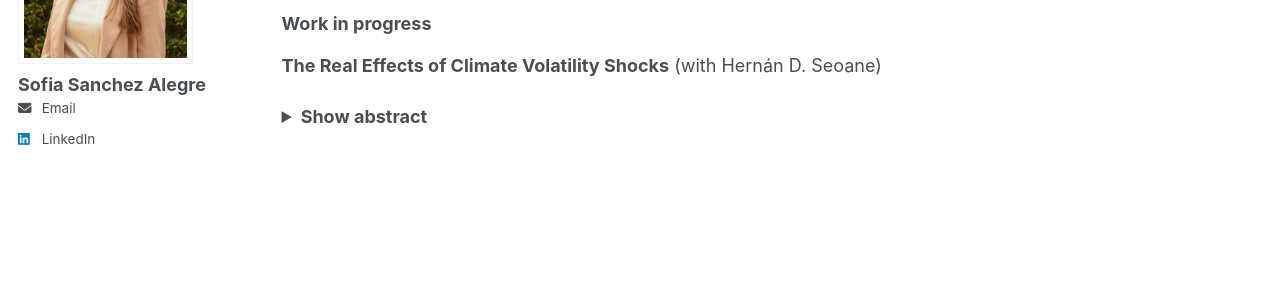
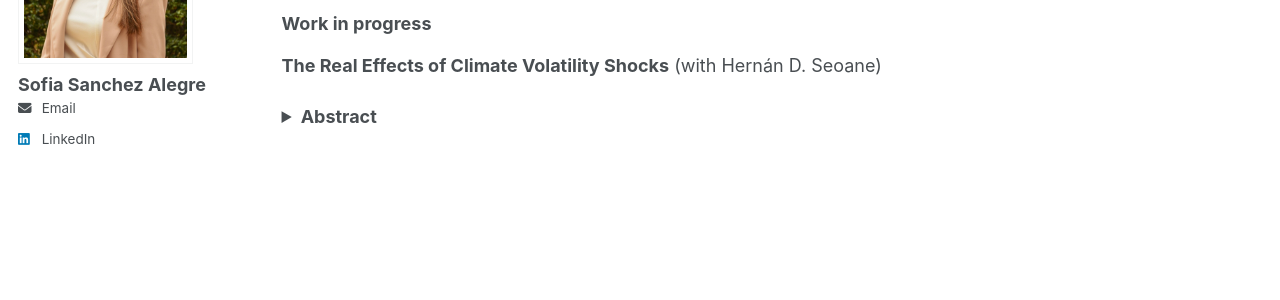
Before and after one commit to sofiasanchezalegre/sofiasanchezalegre.github.io, a Jekyll site: the page built from _pages/research.md, in a window 1280 px wide. Shown: the part 244-544 px from the top of the page. Built offline with Jekyll 4.4.1, drawn with Linux system fonts in a browser that asks for light colours; a script that is not in the unit is left out.

Commit message:
Update research.md

```diff
--- a/_pages/research.md
+++ b/_pages/research.md
@@ -17,7 +17,7 @@ The high degree of financial and economic integration implies that monetary poli
 ### Work in progress
 **The Real Effects of Climate Volatility Shocks** (with Hernán D. Seoane)
 <details>
-  <summary><strong>Show abstract</strong></summary>
+  <summary><strong>Abstract</strong></summary>
   <p>
 We quantify the macroeconomic and welfare effects of time-varying uncertainty in climate damages. Using historical evidence since the 1980s, we document that the frequency of costly climate events has risen and that total physical costs (as a share of GDP) have roughly tripled by 2023; decade-specific maximum losses fluctuate between 0.36% and 0.99%, signaling increasing variability. We develop a closed-economy RBC-DSGE model with energy use in which accumulated atmospheric CO₂ depresses productivity and—in addition—raises the volatility of the Solow residual over time. Calibrated to U.S. business-cycle moments, energy use, and carbon dynamics, the model yields analytical generalized impulse response functions. A level shock to climate damages generates larger and more persistent downturns than a standard productivity shock. A volatility shock—greater uncertainty about damages at a given CO₂ level—induces precautionary adjustments in consumption, investment, energy use, and labor, producing contractions comparable in size to level shocks but with greater persistence. Welfare analysis shows that climate risk imposes sizable costs that exceed conventional business-cycle costs, surpassing the Lucas (1987) benchmark by more than a factor of four. The results highlight the need to incorporate risk—beyond average damages—into macroeconomic assessments and climate policy design.
   </p>
```
